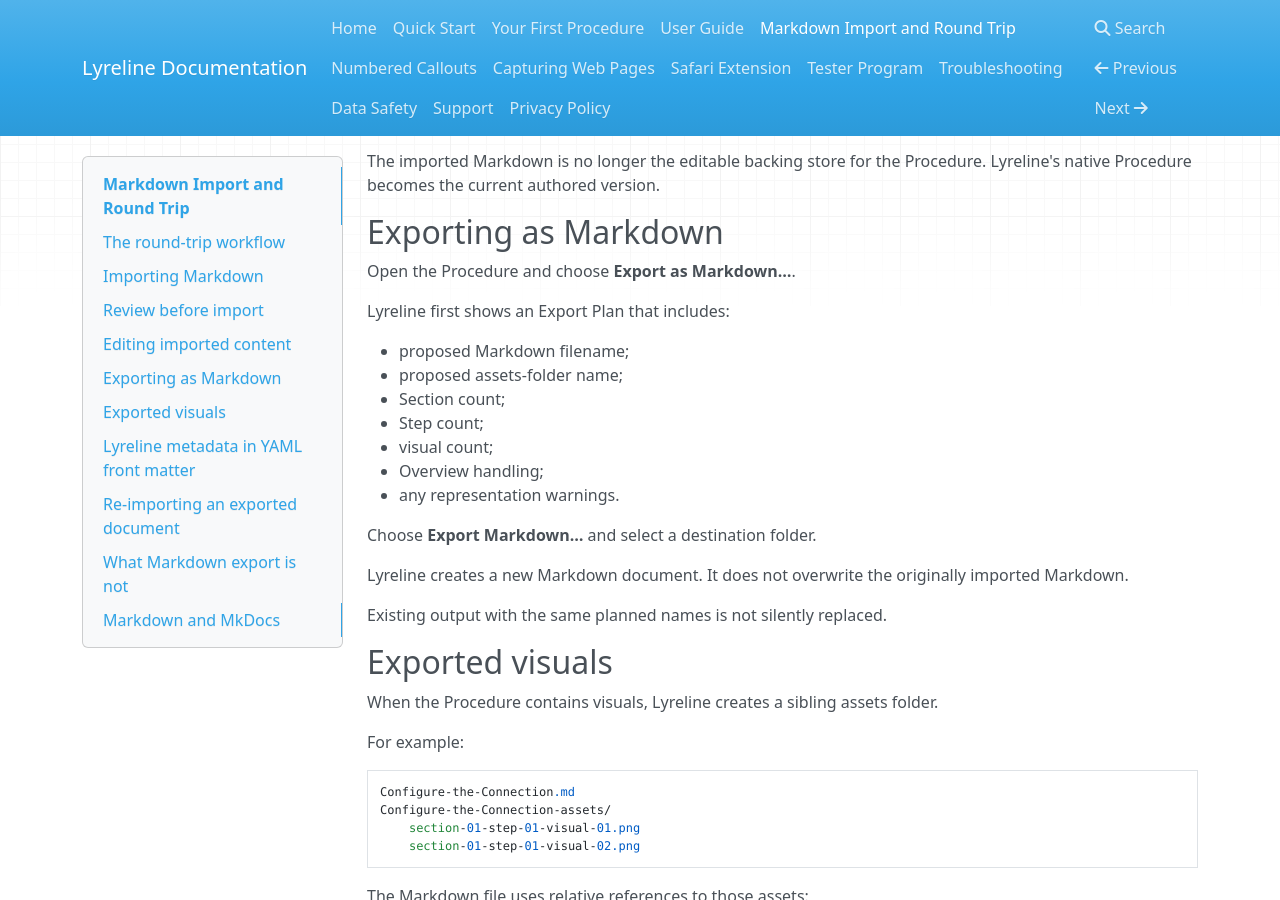
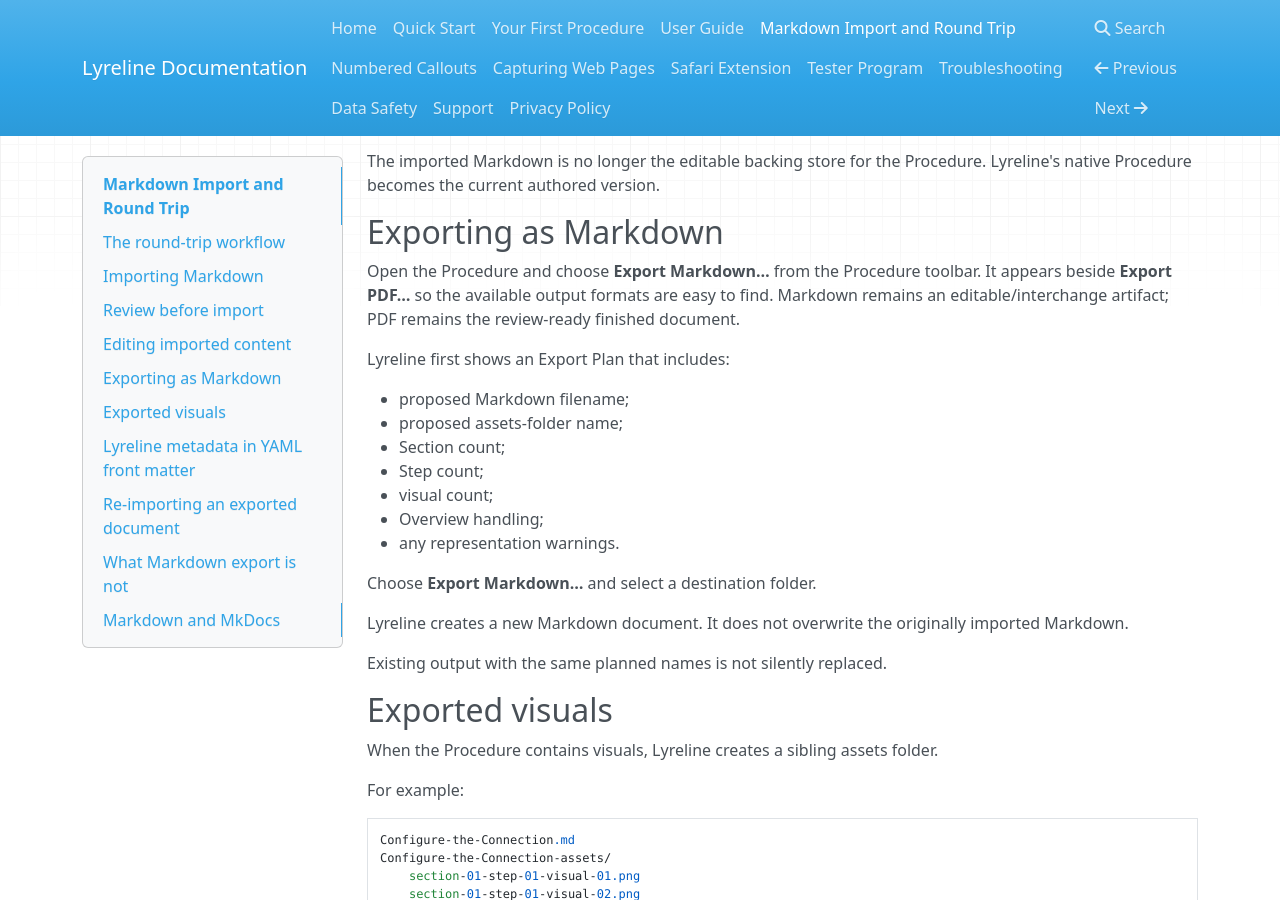
Before and after one commit to 94972cptbv-tech/Lyreline-Documentation, an MkDocs documentation site: the page built from docs/markdown-round-trip.md, in a window 1280 px wide and 900 px high, scrolled down 1531 px. Built offline with MkDocs 1.6.1, drawn with Linux system fonts in a browser that asks for light colours; nearby versions of some CDN libraries; some of the changed text lies outside the part shown.

Commit message:
Update Markdown export terminology for 1.3.2

```diff
--- a/docs/markdown-round-trip.md
+++ b/docs/markdown-round-trip.md
@@ -15,7 +15,7 @@ A typical workflow is:
 2. Review how headings and images will map into Lyreline.
 3. Create a native Lyreline Procedure.
 4. Edit instructions, sections, steps, visuals, and presentation details.
-5. Choose **Export as Markdown…** from the Procedure.
+5. Choose **Export Markdown…** from the Procedure.
 6. Review the Markdown Export Plan.
 7. Choose an export folder.
 8. Lyreline creates a new `.md` file and, when visuals are present, a sibling
@@ -79,7 +79,10 @@ Procedure. Lyreline's native Procedure becomes the current authored version.
 
 ## Exporting as Markdown
 
-Open the Procedure and choose **Export as Markdown…**.
+Open the Procedure and choose **Export Markdown…** from the Procedure toolbar.
+It appears beside **Export PDF…** so the available output formats are easy to
+find. Markdown remains an editable/interchange artifact; PDF remains the
+review-ready finished document.
 
 Lyreline first shows an Export Plan that includes:
 
```
